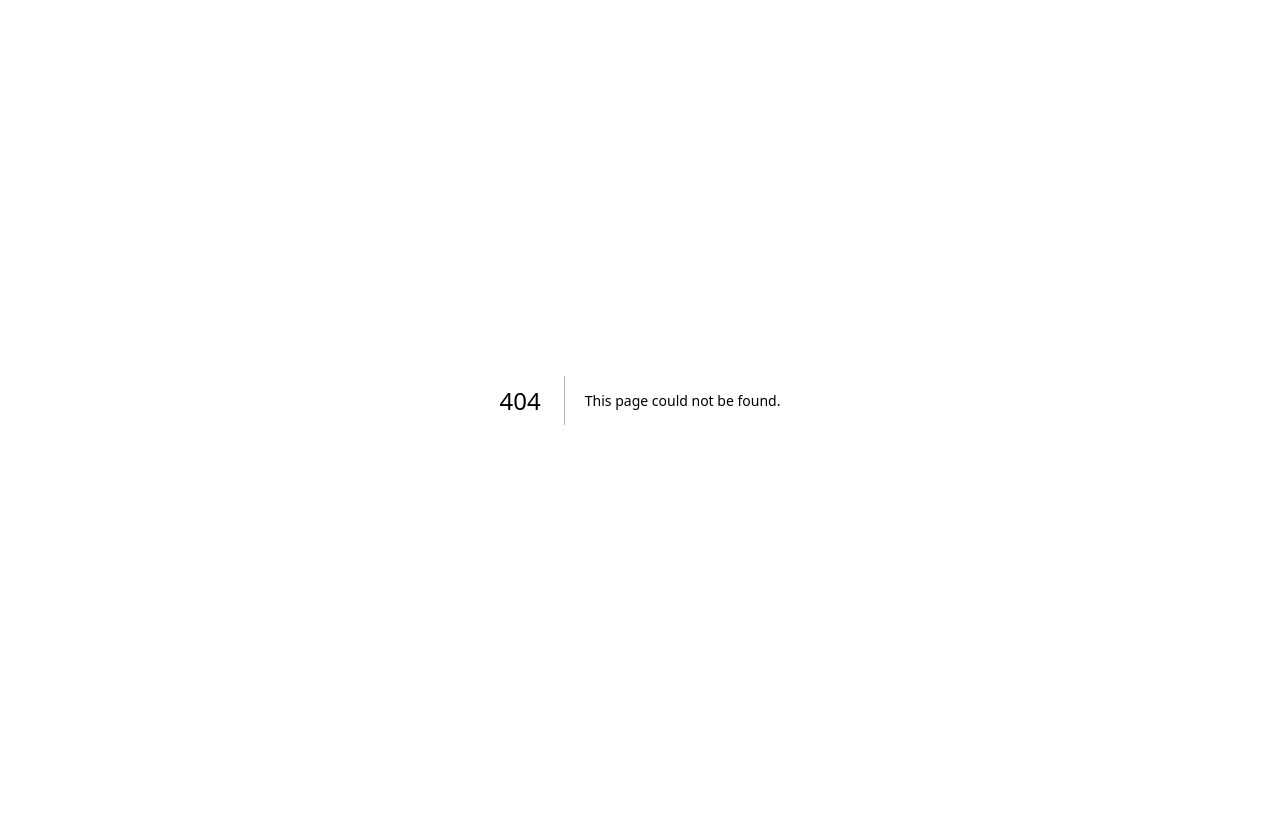
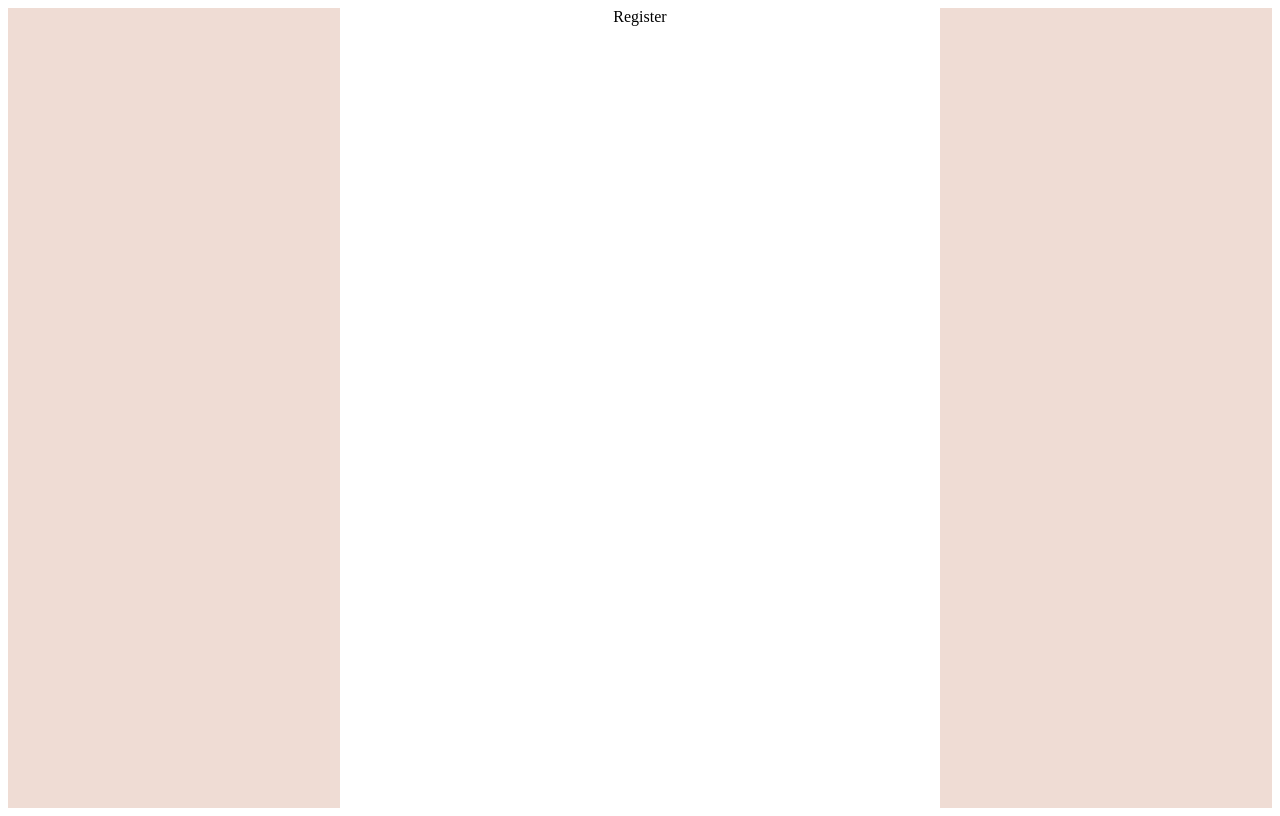
Before and after one commit to Capstone-2024-1/frontend, a Next.js app: page /register in a window 1280 px wide. Before the commit this address had no page. Built offline with nearby package versions, Linux system fonts and the light colour scheme.

Commit message:
feat: 회원가입 필요시 회원가입 창으로 이동 (#5)

```diff
--- a/src/apis/login.ts
+++ b/src/apis/login.ts
@@ -8,7 +8,7 @@ export const postLogin = async (code: string) => {
     // return response;
 
     const temp = {
-      "isRegistered": true,
+      "isRegistered": false,
     }
     return temp;
   }catch(error){
--- a/src/components/main/Main.tsx
+++ b/src/components/main/Main.tsx
@@ -21,10 +21,10 @@ const Main = () => {
         const response = await postLogin(code);
         if(response){
           if(response.isRegistered === true){
-            router.push('home');
+            router.push('/home');
           }
           else{
-            console.log('hi');
+            router.push('/register')
           }
         }
       }
--- /dev/null
+++ b/src/components/register/Register.tsx
@@ -0,0 +1,9 @@
+import React from 'react'
+
+const Register = () => {
+  return (
+    <div>Register</div>
+  )
+}
+
+export default Register
--- /dev/null
+++ b/src/pages/register.tsx
@@ -0,0 +1,13 @@
+import Layout from '@/components/common/Layout';
+import Register from '@/components/register/Register';
+import React from 'react'
+
+const register = () => {
+  return (
+    <Layout>
+      <Register/>
+    </Layout>
+  )
+}
+
+export default register;
```
